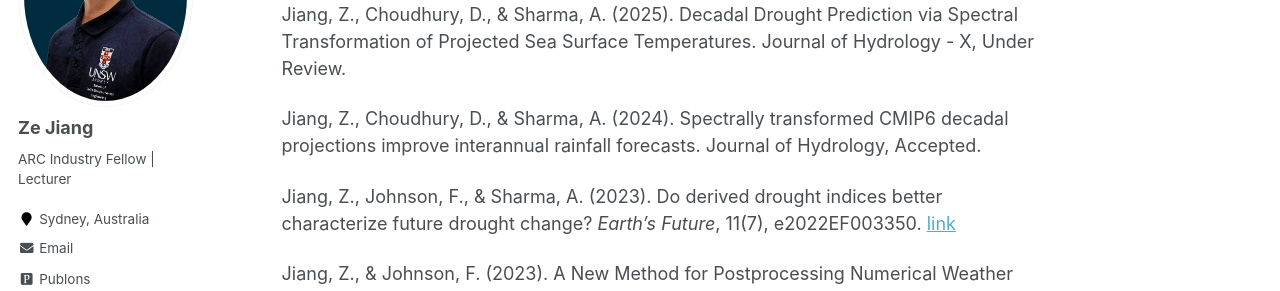
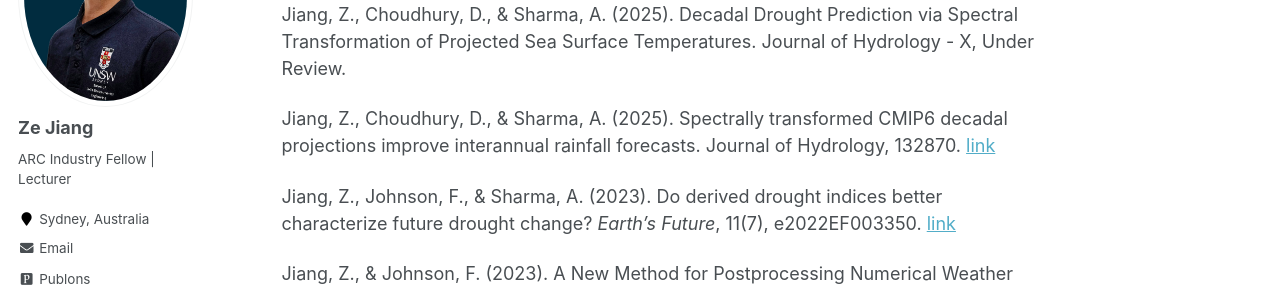
Before and after one commit to zejiang-unsw/zejiang-unsw.github.io, a Jekyll site: the page built from _pages/about.md, in a window 1280 px wide and 900 px high, scrolled down 956 px. Shown: the part 152-443 px from the top of the window. Built offline with Jekyll 4.4.1, drawn with Linux system fonts in a browser that asks for light colours; some web fonts are replaced.

Commit message:
Update about.md

```diff
--- a/_pages/about.md
+++ b/_pages/about.md
@@ -23,7 +23,7 @@ Dr Ze Jiang is an Australian Research Council (ARC) Early Career Industry Fellow
 ## Recent works
 Jiang, Z., Choudhury, D., & Sharma, A. (2025). Decadal Drought Prediction via Spectral Transformation of Projected Sea Surface Temperatures. Journal of Hydrology - X, Under Review.
 
-Jiang, Z., Choudhury, D., & Sharma, A. (2024). Spectrally transformed CMIP6 decadal projections improve interannual rainfall forecasts. Journal of Hydrology, Accepted.
+Jiang, Z., Choudhury, D., & Sharma, A. (2025). Spectrally transformed CMIP6 decadal projections improve interannual rainfall forecasts. Journal of Hydrology, 132870. [link](https://doi.org/10.1016/j.jhydrol.2025.132870)
 
 Jiang, Z., Johnson, F., & Sharma, A. (2023). Do derived drought indices better characterize future drought change? *Earth's Future*, 11(7), e2022EF003350. [link](https://doi.org/10.1029/2022EF003350)
 
```
